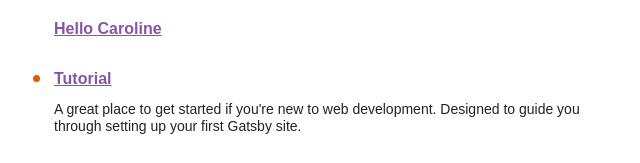
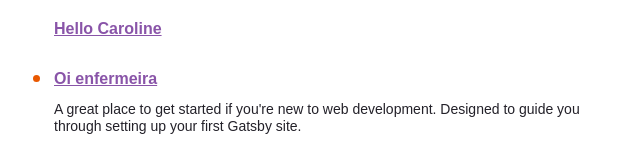
Before and after one commit to gustavoaroberto/gustavoaroberto.github.io, a Gatsby site: page / in a window 1280 px wide. Shown: the part 331-494 px from the top of the page, 50-690 px from the left. Built offline with nearby package versions, Linux system fonts and the light colour scheme; Gatsby itself is replaced by a stand-in of ours.

Commit message:
Some test

```diff
--- a/src/pages/index.js
+++ b/src/pages/index.js
@@ -81,7 +81,7 @@ const badgeStyle = {
 // data
 const links = [
   {
-    text: "Tutorial",
+    text: "Oi enfermeira",
     url: "https://www.gatsbyjs.com/docs/tutorial/",
     description:
       "A great place to get started if you're new to web development. Designed to guide you through setting up your first Gatsby site.",
```
